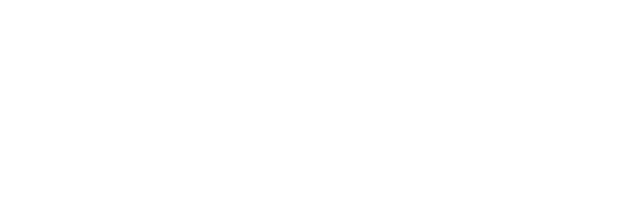
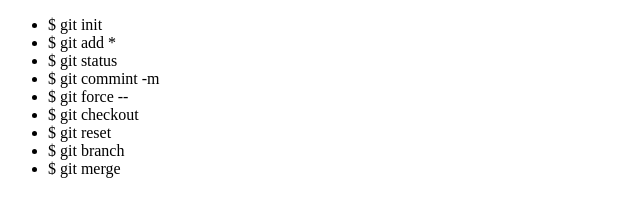
Before and after one commit to LeMarts/---12.-Git.-Github, a plain HTML site: page index.html in a window 1280 px wide. Shown: the whole page, without its empty margins (0-640 px from the left). Drawn offline with Linux system fonts and the light colour scheme.

Commit message:
git commands list added on page 'index'

```diff
--- a/index.html
+++ b/index.html
@@ -4,9 +4,19 @@
    <meta charset="UTF-8">
    <meta http-equiv="X-UA-Compatible" content="IE=edge">
    <meta name="viewport" content="width=device-width, initial-scale=1.0">
-   <title>Document</title>
+   <title>ДЗ 12. Git. Github.</title>
 </head>
 <body>
-
+   <ul>
+      <li>$ git init</li>
+      <li>$ git add *</li>
+      <li>$ git status</li>
+      <li>$ git commint -m</li>
+      <li>$ git force --</li>
+      <li>$ git checkout</li>
+      <li>$ git reset</li>
+      <li>$ git branch</li>
+      <li>$ git merge</li>
+   </ul>
 </body>
 </html>
```
